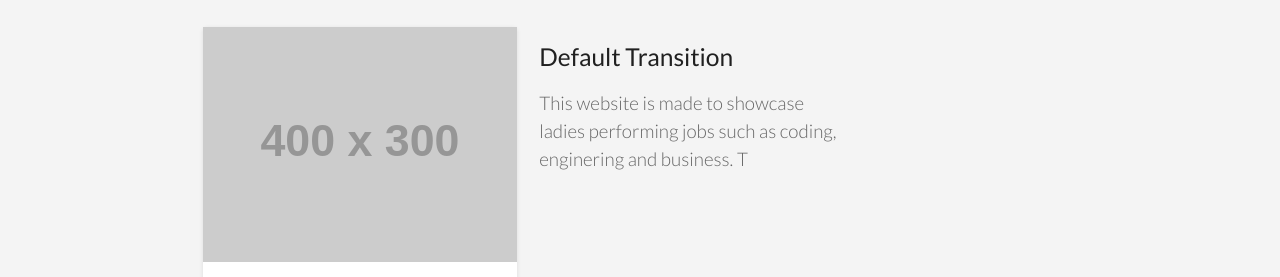
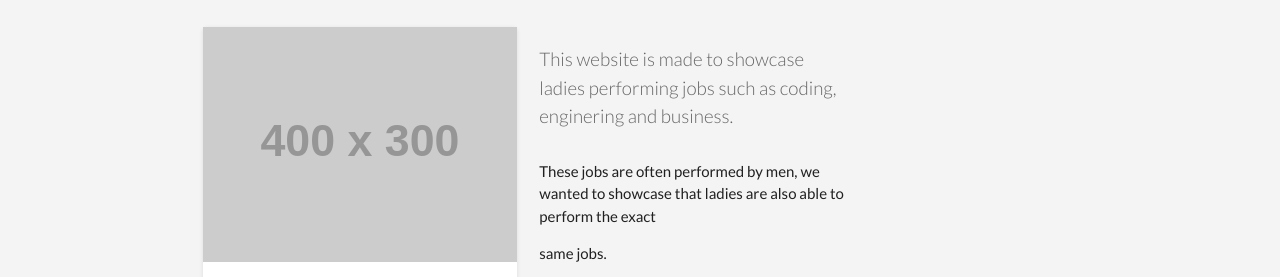
Before and after one commit to therealleena/success-looks-like-this, a website: page docs.html in a window 1280 px wide. Shown: the part 515-792 px from the top of the page. Drawn offline with nearby package versions, Linux system fonts and the light colour scheme; placeholder pictures from the web are drawn by us.

Commit message:
cancer again

```diff
--- a/docs.html
+++ b/docs.html
@@ -1,5 +1,6 @@
 <!DOCTYPE html>
 <html lang="en">
+
 <head>
   <meta charset="utf-8">
   <meta name="viewport" content="width=device-width, initial-scale=1.0">
@@ -83,15 +84,18 @@
                     </div>
                   </div>
                   <div class="gallery-action">
-                      <a class="btn-floating btn-large waves-effect waves-light"><i class="material-icons">favorite</i></a>
+                    <a class="btn-floating btn-large waves-effect waves-light"><i
+                        class="material-icons">favorite</i></a>
                   </div>
                 </div>
               </div>
               <div class="col m6 s12">
-                  <h5>Default Transition</h5>
-                  <p class="caption">This website is made to showcase ladies performing jobs such as coding, enginering and business.
-                    T
-                  </p>
+
+                <p class="caption"> This website is made to showcase ladies performing jobs such as coding, enginering
+                  and business. <p>
+                  These jobs are often performed by men, we wanted to showcase that ladies are also able to perform the
+                  exact</p>
+                  same jobs. </p>
               </div>
             </div>
             <div class="gallery row">
@@ -102,7 +106,8 @@
                   </a>
                   <div class="gallery-header">
                     <h4>Cave</h4>
-                      <p>Literally venmo before they sold out, DIY heirloom forage polaroid offal yr pop-up selfies health goth.</p>
+                    <p>Literally venmo before they sold out, DIY heirloom forage polaroid offal yr pop-up selfies health
+                      goth.</p>
                   </div>
                   <div class="gallery-body">
                     <div class="title-wrapper">
@@ -111,7 +116,8 @@
                     </div>
                   </div>
                   <div class="gallery-action">
-                      <a class="btn-floating btn-large waves-effect waves-light"><i class="material-icons">favorite</i></a>
+                    <a class="btn-floating btn-large waves-effect waves-light"><i
+                        class="material-icons">favorite</i></a>
                   </div>
                 </div>
               </div>
@@ -141,4 +147,5 @@
             <script src="js/docs-init.js"></script>
 
 </body>
+
 </html>
```
Also changed, not shown: images/1.jpeg (added). Lines whose indentation alone changed are shown as unchanged.
